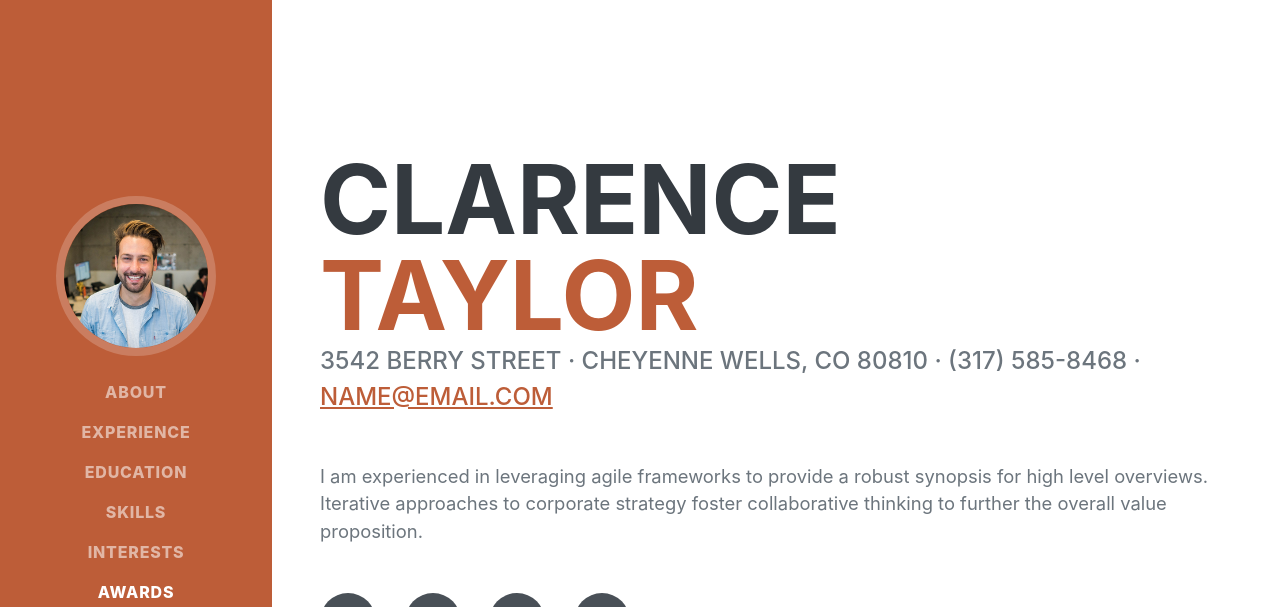
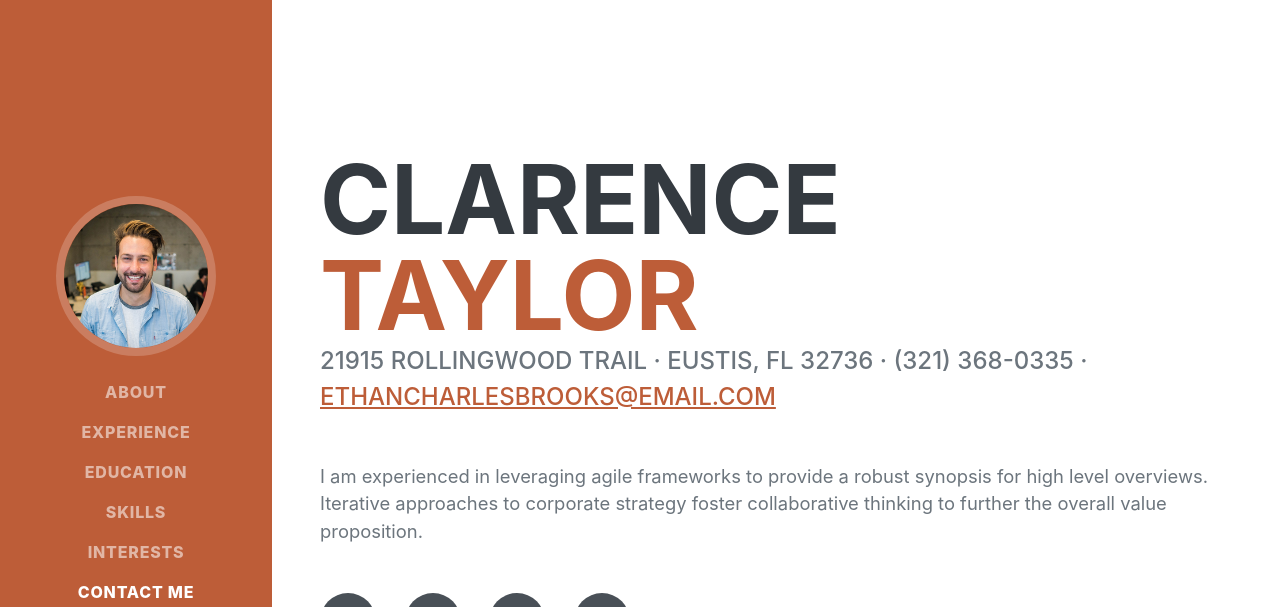
Before and after one commit to ZBscorch/ethanbrooks, a plain HTML site: page index.html in a window 1280 px wide. Shown: the top 607 px of the page. Drawn offline with nearby package versions, Linux system fonts and the light colour scheme; a web font is replaced by a local one.

Commit message:
Update index.html

```diff
--- a/index.html
+++ b/index.html
@@ -5,7 +5,7 @@
         <meta name="viewport" content="width=device-width, initial-scale=1, shrink-to-fit=no" />
         <meta name="description" content="" />
         <meta name="author" content="" />
-        <title>Resume - Start Bootstrap Theme</title>
+        <title>Ethan Brooks - Resume</title>
         <link rel="icon" type="image/x-icon" href="assets/img/favicon.ico" />
         <!-- Font Awesome icons (free version)-->
         <script src="https://use.fontawesome.com/releases/v6.3.0/js/all.js" crossorigin="anonymous"></script>
@@ -19,7 +19,7 @@
         <!-- Navigation-->
         <nav class="navbar navbar-expand-lg navbar-dark bg-primary fixed-top" id="sideNav">
             <a class="navbar-brand js-scroll-trigger" href="#page-top">
-                <span class="d-block d-lg-none">Clarence Taylor</span>
+                <span class="d-block d-lg-none">Ethan Brooks</span>
                 <span class="d-none d-lg-block"><img class="img-fluid img-profile rounded-circle mx-auto mb-2" src="assets/img/profile.jpg" alt="..." /></span>
             </a>
             <button class="navbar-toggler" type="button" data-bs-toggle="collapse" data-bs-target="#navbarResponsive" aria-controls="navbarResponsive" aria-expanded="false" aria-label="Toggle navigation"><span class="navbar-toggler-icon"></span></button>
@@ -30,7 +30,7 @@
                     <li class="nav-item"><a class="nav-link js-scroll-trigger" href="#education">Education</a></li>
                     <li class="nav-item"><a class="nav-link js-scroll-trigger" href="#skills">Skills</a></li>
                     <li class="nav-item"><a class="nav-link js-scroll-trigger" href="#interests">Interests</a></li>
-                    <li class="nav-item"><a class="nav-link js-scroll-trigger" href="#awards">Awards</a></li>
+                    <li class="nav-item"><a class="nav-link js-scroll-trigger" href="#awards">Contact Me</a></li>
                 </ul>
             </div>
         </nav>
@@ -44,8 +44,8 @@
                         <span class="text-primary">Taylor</span>
                     </h1>
                     <div class="subheading mb-5">
-                        3542 Berry Street · Cheyenne Wells, CO 80810 · (317) 585-8468 ·
-                        <a href="mailto:name@email.com">name@email.com</a>
+                        21915 Rollingwood Trail · Eustis, FL 32736 · (321) 368-0335 ·
+                        <a href="mailto:name@email.com">ethancharlesbrooks@email.com</a>
                     </div>
                     <p class="lead mb-5">I am experienced in leveraging agile frameworks to provide a robust synopsis for high level overviews. Iterative approaches to corporate strategy foster collaborative thinking to further the overall value proposition.</p>
                     <div class="social-icons">
```
